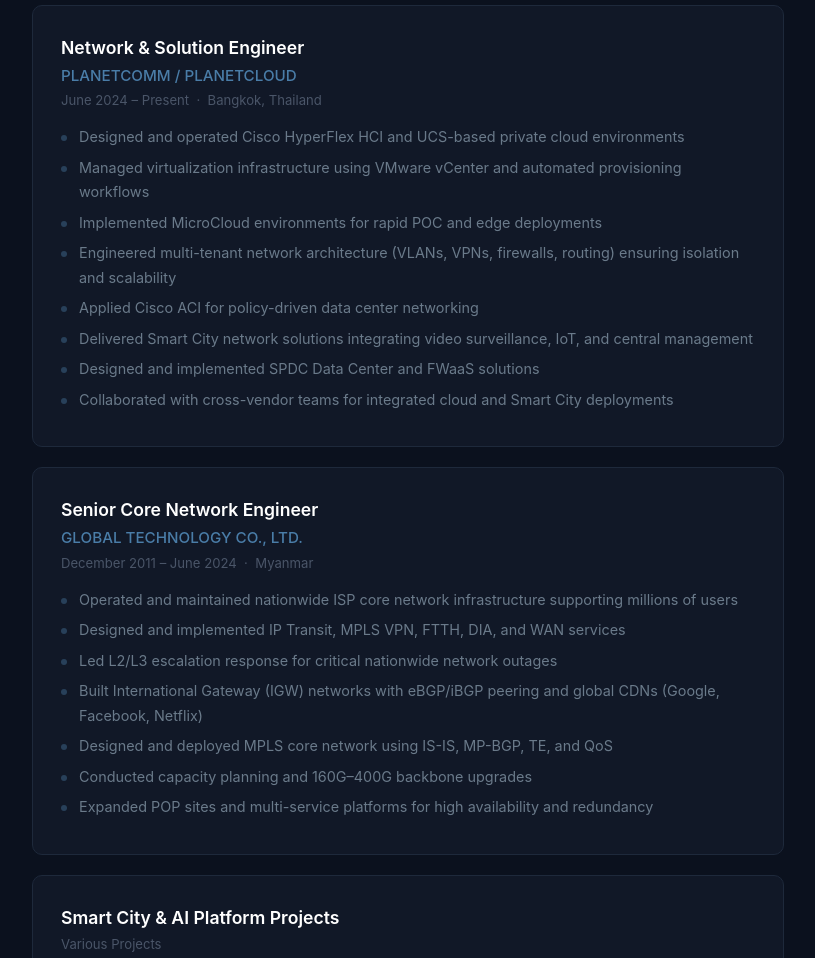
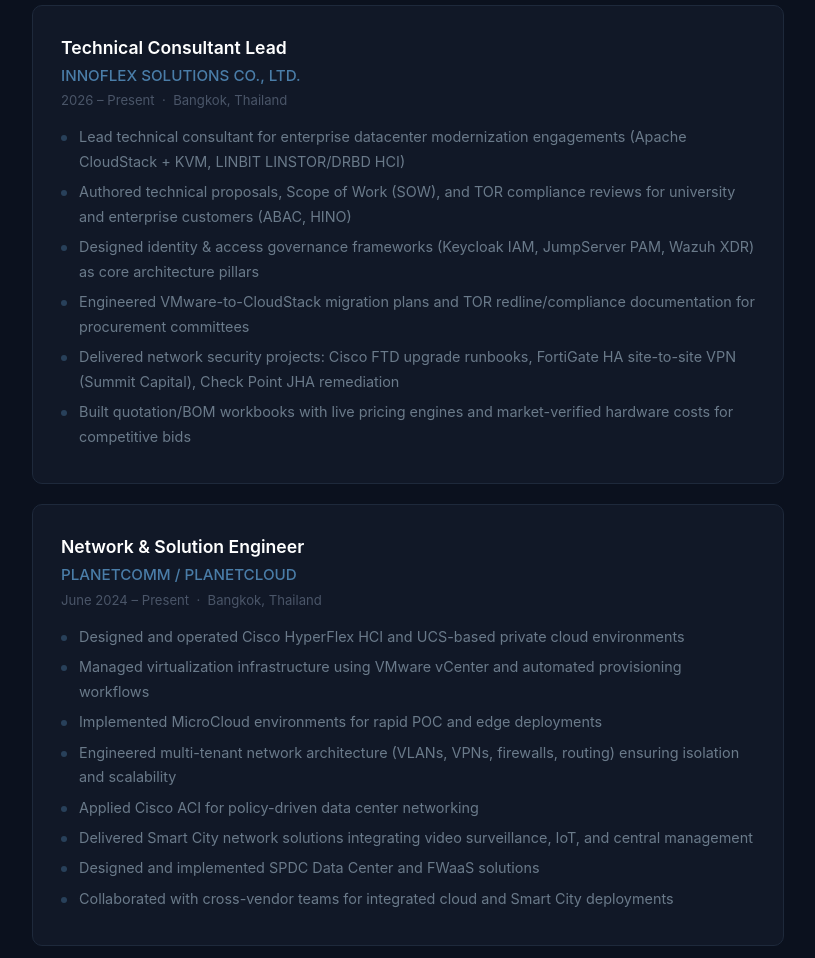
Before and after one commit to YannNaingKyaw/portfolio, a plain HTML site: page index.html in a window 1280 px wide. Shown: the part 1140-2098 px from the top of the page, without its empty margins (232-1047 px from the left). Drawn offline with Linux system fonts and the light colour scheme.

Commit message:
feat: add Innoflex Solutions Technical Consultant Lead experience + updated CV files

```diff
--- a/index.html
+++ b/index.html
@@ -368,6 +368,20 @@
         <div class="section-header"><span class="icon">●</span><h2>Experience</h2></div>
 
         <div class="exp-card">
+            <div class="role">Technical Consultant Lead</div>
+            <div class="company">INNOFLEX SOLUTIONS CO., LTD.</div>
+            <div class="period">2026 – Present &nbsp;·&nbsp; Bangkok, Thailand</div>
+            <ul>
+                <li>Lead technical consultant for enterprise datacenter modernization engagements (Apache CloudStack + KVM, LINBIT LINSTOR/DRBD HCI)</li>
+                <li>Authored technical proposals, Scope of Work (SOW), and TOR compliance reviews for university and enterprise customers (ABAC, HINO)</li>
+                <li>Designed identity &amp; access governance frameworks (Keycloak IAM, JumpServer PAM, Wazuh XDR) as core architecture pillars</li>
+                <li>Engineered VMware-to-CloudStack migration plans and TOR redline/compliance documentation for procurement committees</li>
+                <li>Delivered network security projects: Cisco FTD upgrade runbooks, FortiGate HA site-to-site VPN (Summit Capital), Check Point JHA remediation</li>
+                <li>Built quotation/BOM workbooks with live pricing engines and market-verified hardware costs for competitive bids</li>
+            </ul>
+        </div>
+
+        <div class="exp-card">
             <div class="role">Network &amp; Solution Engineer</div>
             <div class="company">PLANETCOMM / PLANETCLOUD</div>
             <div class="period">June 2024 – Present &nbsp;·&nbsp; Bangkok, Thailand</div>
```
Also changed, not shown: 2 other files.
